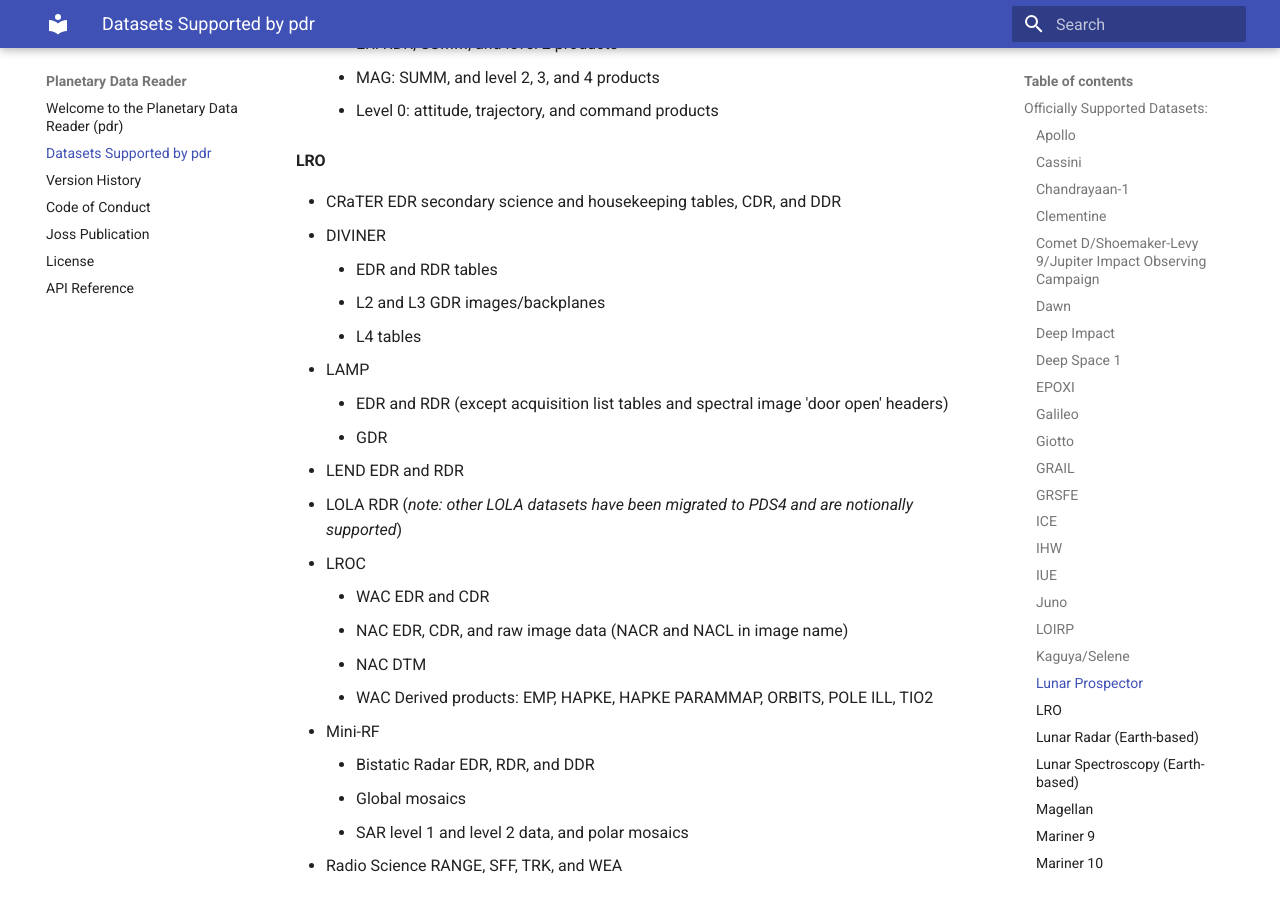
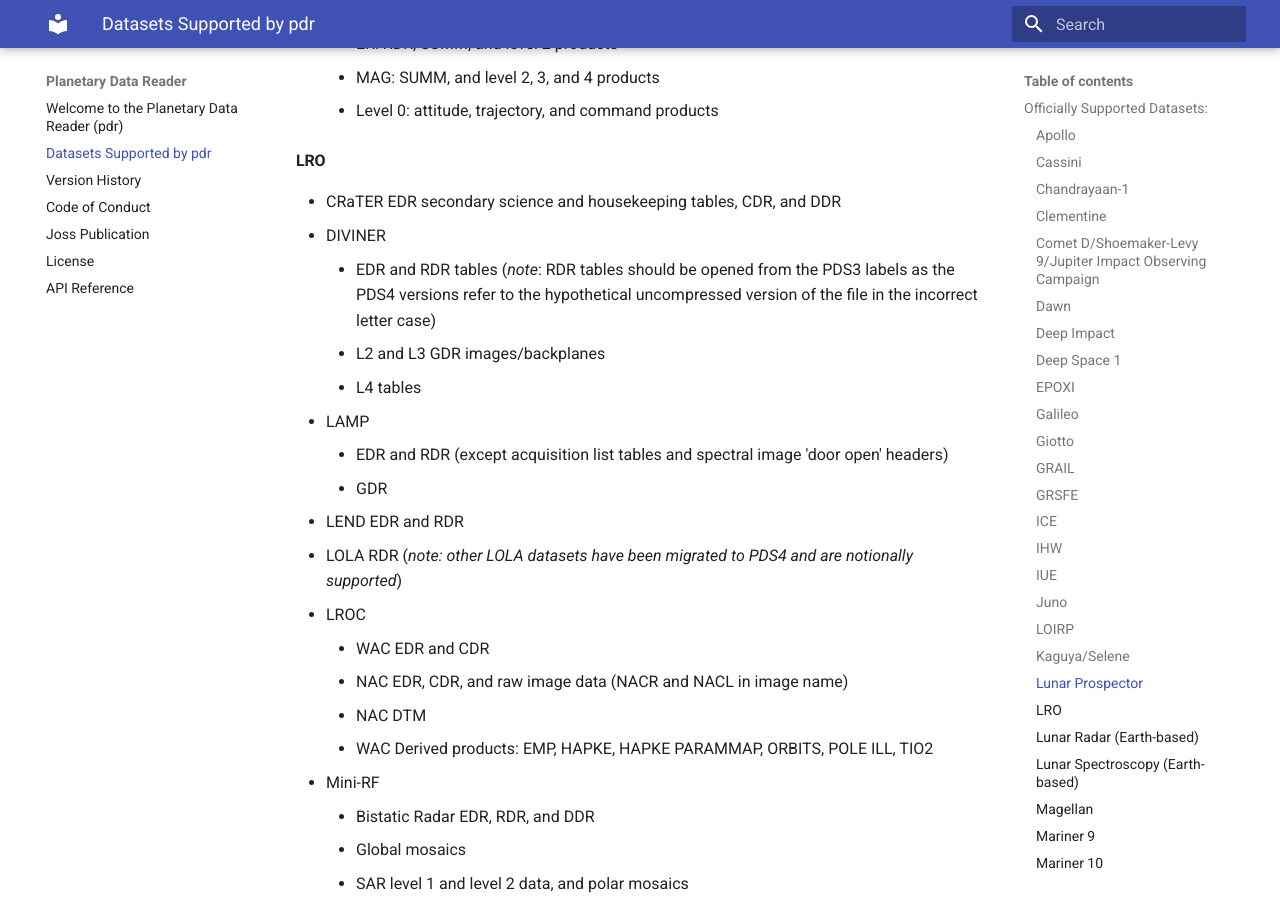
Before and after one commit to MillionConcepts/pdr, an MkDocs documentation site: the page built from docs/supported_datasets.md, in a window 1280 px wide and 900 px high, scrolled down 6936 px. Built offline with MkDocs 1.6.1 and Material for MkDocs 9.7.7, drawn with Linux system fonts in a browser that asks for light colours.

Commit message:
add note to use PDS3 labels for diviner RDR tables

```diff
--- a/docs/supported_datasets.md
+++ b/docs/supported_datasets.md
@@ -224,7 +224,9 @@ kernels in combination with JPL Horizons).
 #### LRO
   - CRaTER EDR secondary science and housekeeping tables, CDR, and DDR
   - DIVINER
-    - EDR and RDR tables
+    - EDR and RDR tables (*note*: RDR tables should be opened from the PDS3
+      labels as the PDS4 versions refer to the hypothetical uncompressed version
+      of the file in the incorrect letter case)
     - L2 and L3 GDR images/backplanes
     - L4 tables
   - LAMP
```
